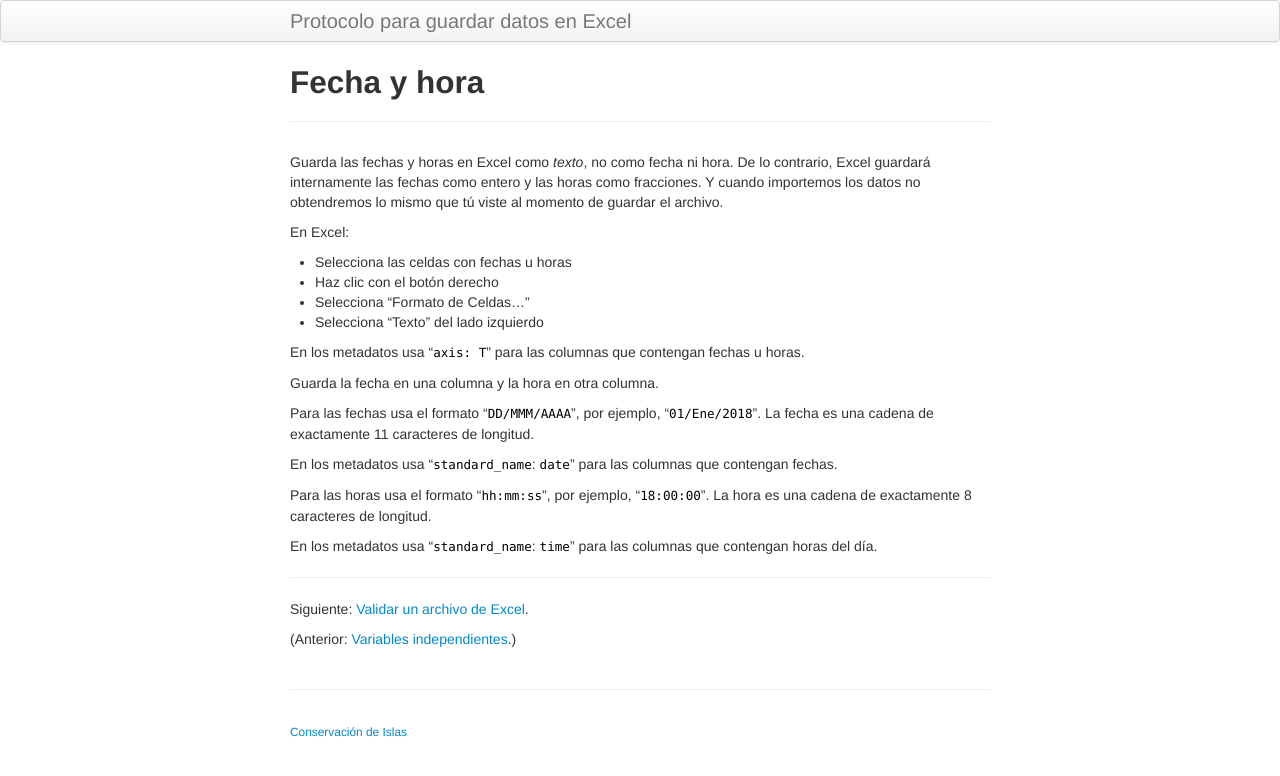
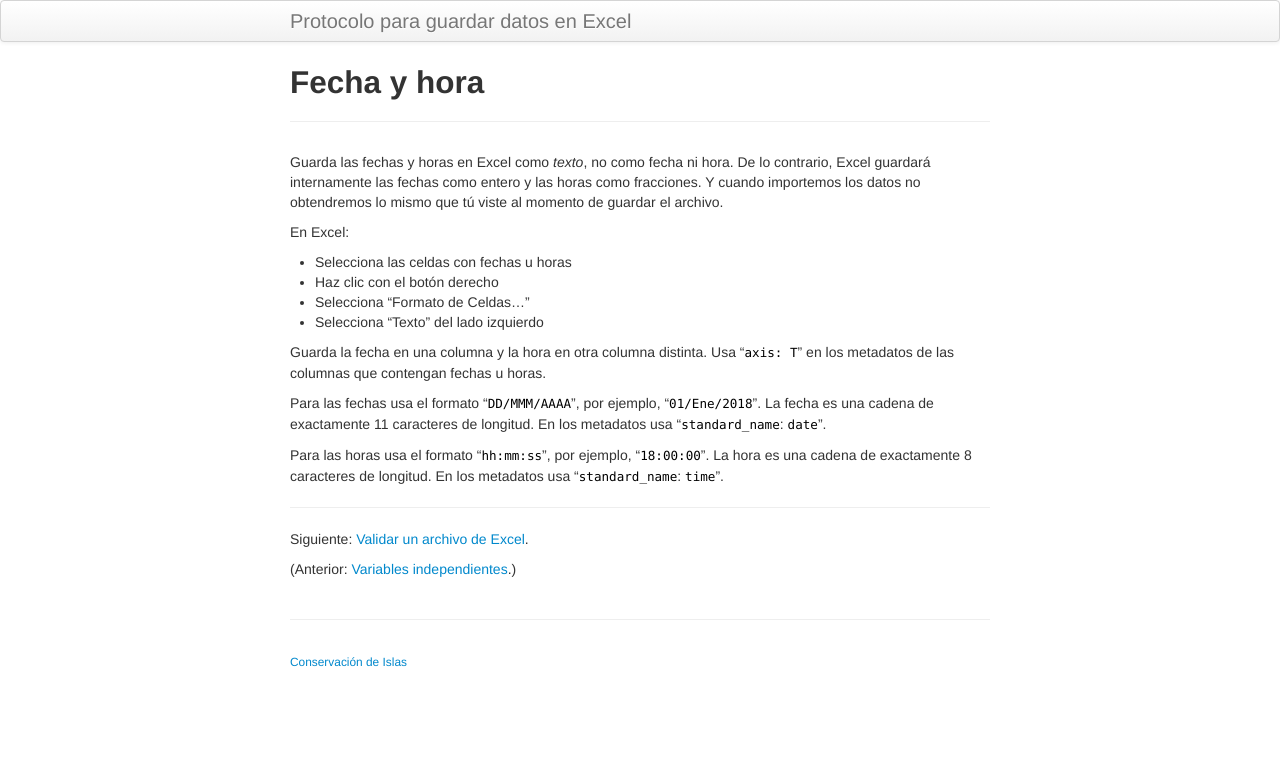
Before and after one commit to MaritzaB/datos_en_excel, a Jekyll site: the page built from pages/tiempo.md, in a window 1280 px wide. Shown: the top 776 px of the page. Built offline with Jekyll 4.4.1, drawn with Linux system fonts in a browser that asks for light colours.

Commit message:
Agrupa oraciones en párrafos

```diff
--- a/pages/tiempo.md
+++ b/pages/tiempo.md
@@ -13,17 +13,11 @@ En Excel:
 - Selecciona "Formato de Celdas..."
 - Selecciona "Texto" del lado izquierdo
 
-En los metadatos usa "`axis: T`" para las columnas que contengan fechas u horas.
+Guarda la fecha en una columna y la hora en otra columna distinta. Usa "`axis: T`" en los metadatos de las columnas que contengan fechas u horas.
 
-Guarda la fecha en una columna y la hora en otra columna.
+Para las fechas usa el formato "`DD/MMM/AAAA`", por ejemplo, "`01/Ene/2018`". La fecha es una cadena de exactamente 11 caracteres de longitud. En los metadatos usa "`standard_name`: `date`".
 
-Para las fechas usa el formato "`DD/MMM/AAAA`", por ejemplo, "`01/Ene/2018`". La fecha es una cadena de exactamente 11 caracteres de longitud.
-
-En los metadatos usa "`standard_name`: `date`" para las columnas que contengan fechas.
-
-Para las horas usa el formato "`hh:mm:ss`", por ejemplo, "`18:00:00`". La hora es una cadena de exactamente 8 caracteres de longitud.
-
-En los metadatos usa "`standard_name`: `time`" para las columnas que contengan horas del día.
+Para las horas usa el formato "`hh:mm:ss`", por ejemplo, "`18:00:00`". La hora es una cadena de exactamente 8 caracteres de longitud. En los metadatos usa "`standard_name`: `time`".
 
 ---
 
```
